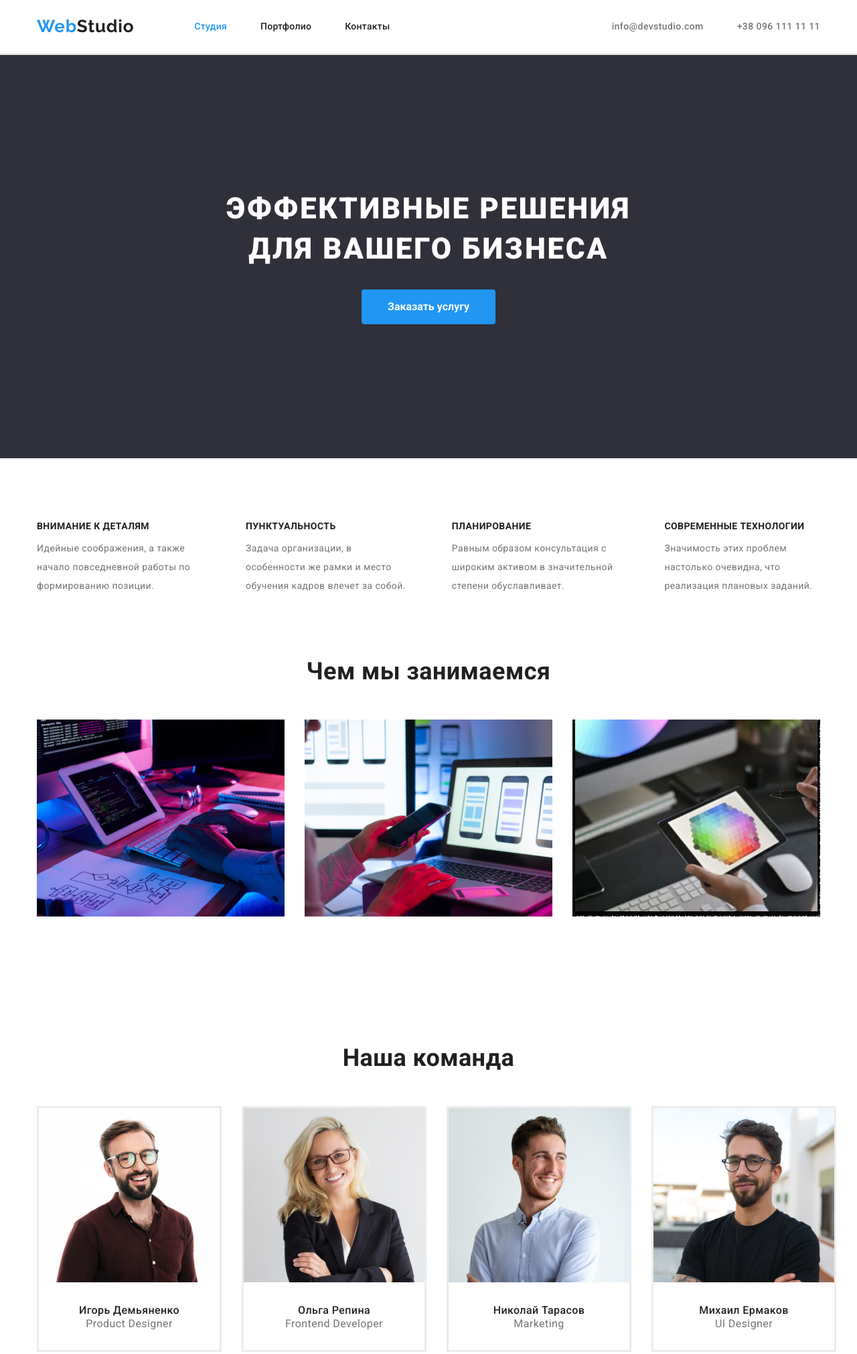
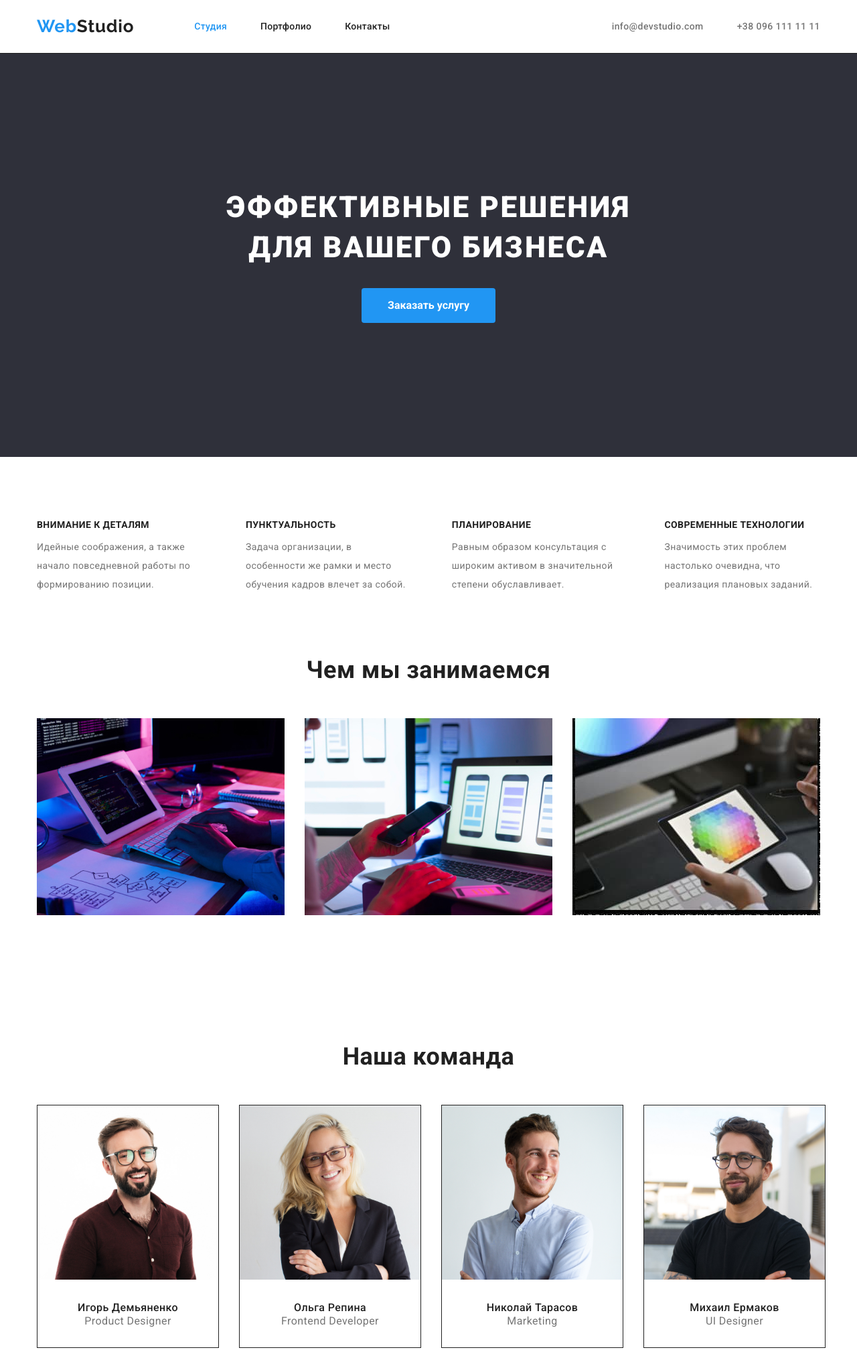
Before and after one commit to trinetry/goit-markup-hw-03, a plain HTML site: page index.html in a window 1280 px wide. Shown: the top 2021 px of the page at 67% size. Drawn offline with nearby package versions, Linux system fonts and the light colour scheme.

Commit message:
Update styles.css

```diff
--- a/css/styles.css
+++ b/css/styles.css
@@ -69,9 +69,8 @@ body {
 /*Header*/
 
 .header {
-  border-bottom-style: solid;
-  border-color: #ececec;
-}
+  border-bottom: 1px solid;
+  }
 
 .navigation {
   display: flex;
@@ -201,10 +200,6 @@ body {
 
 /*Main advantages*/
 
-/* .advantages-section {
-  background-color: #e5e5e5;
-} */
-
 .advantages-list {
   display: flex;
   flex-direction: wrap;
@@ -274,8 +269,7 @@ body {
 .command-item {
   flex-basis: calc(100% - 120px) / 4;
   margin-left: 30px;
-  border-style: solid;
-  border-color: #ececec;
+  border: 1px solid;
 }
 
 .command-card {
@@ -412,6 +406,5 @@ body {
 
 .card-content {
   padding: 20px 24px;
-  border-style: solid;
-  border-color: #ececec;
+  border-style: 1px solid;
 }
```
